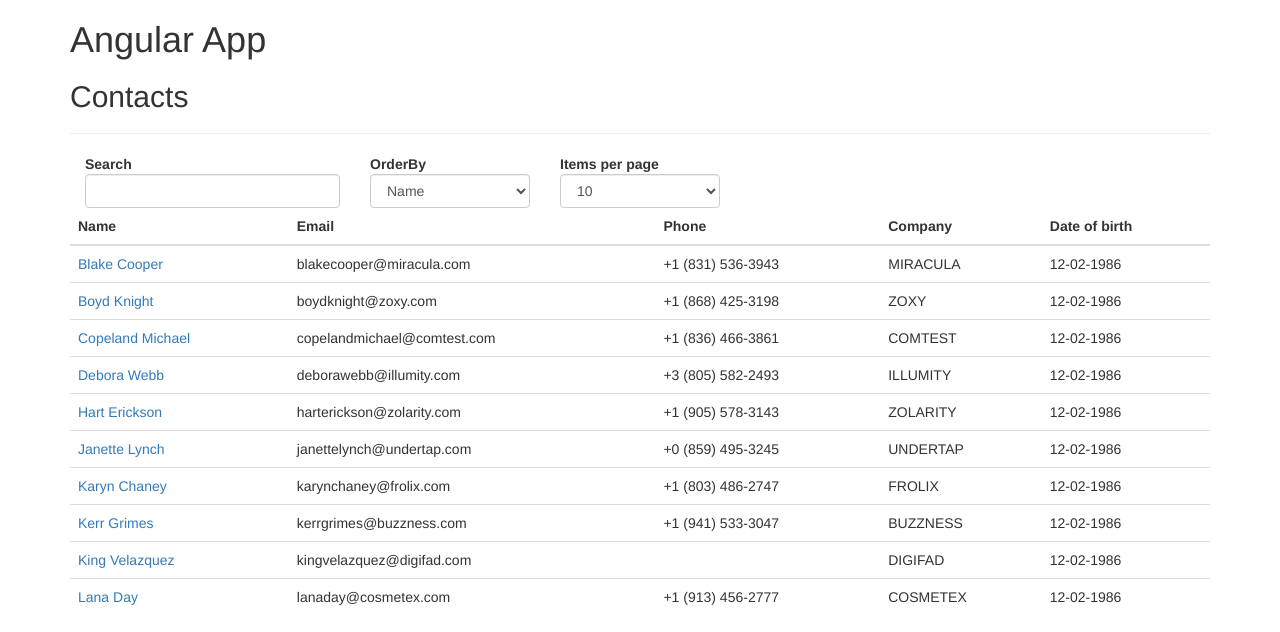
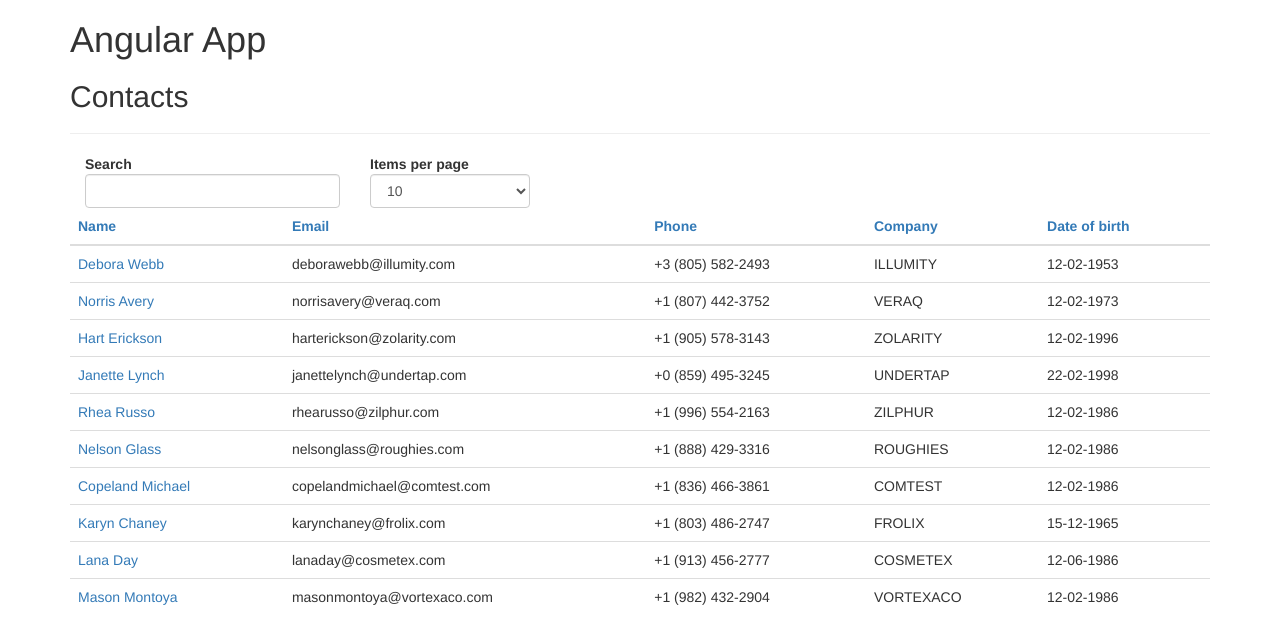
Before and after one commit to macruss/angular-app, a website: page src/index.html in a window 1280 px wide. Drawn offline with nearby package versions, Linux system fonts and the light colour scheme; some packages are replaced by stand-ins of ours; a script that the page names is missing.

Commit message:
update orderBy

```diff
--- a/src/css/main.css
+++ b/src/css/main.css
@@ -1,3 +1,15 @@
 /*.form-control {
   width: 30% !important;
 }*/
+
+th>a {
+  -webkit-user-select: none;
+  -o-user-select: none;
+  user-select: none;
+}
+
+th>a:hover {
+  cursor: pointer;
+  text-decoration: none;
+  -webkit-user-select: none;
+}
--- a/src/js/contacts_store.js
+++ b/src/js/contacts_store.js
@@ -4,7 +4,7 @@ var CONTACTS_FILE = [
     "date_created": "2014-05-24T09:20:20:14900",
     "isActive": true,
     "balance": "$1,934.15",
-    "birth_date": "12-02-1986",
+    "birth_date": "12-02-1953",
     "first_name": "Debora",
     "last_name": "Webb",
     "company": "ILLUMITY",
@@ -16,7 +16,7 @@ var CONTACTS_FILE = [
     "date_created": "2014-05-24T09:21:20:14900",
     "isActive": false,
     "balance": "$3,022.27",
-    "birth_date": "12-02-1986",
+    "birth_date": "12-02-1973",
     "first_name": "Norris",
     "last_name": "Avery",
     "company": "VERAQ",
@@ -28,7 +28,7 @@ var CONTACTS_FILE = [
     "date_created": "2014-05-24T09:22:22:14900",
     "isActive": true,
     "balance": "$1,362.49",
-    "birth_date": "12-02-1986",
+    "birth_date": "12-02-1996",
     "first_name": "Hart",
     "last_name": "Erickson",
     "company": "ZOLARITY",
@@ -40,7 +40,7 @@ var CONTACTS_FILE = [
     "date_created": "2014-05-24T09:23:20:14900",
     "isActive": true,
     "balance": "$2,017.40",
-    "birth_date": "12-02-1986",
+    "birth_date": "22-02-1998",
     "first_name": "Janette",
     "last_name": "Lynch",
     "company": "UNDERTAP",
@@ -88,7 +88,7 @@ var CONTACTS_FILE = [
     "date_created": "2014-05-24T09:27:20:14900",
     "isActive": true,
     "balance": "$1,170.59",
-    "birth_date": "12-02-1986",
+    "birth_date": "15-12-1965",
     "first_name": "Karyn",
     "last_name": "Chaney",
     "company": "FROLIX",
@@ -100,7 +100,7 @@ var CONTACTS_FILE = [
     "date_created": "2014-05-24T09:28:20:14900",
     "isActive": true,
     "balance": "$3,262.23",
-    "birth_date": "12-02-1986",
+    "birth_date": "12-06-1986",
     "first_name": "Lana",
     "last_name": "Day",
     "company": "COSMETEX",
@@ -124,7 +124,7 @@ var CONTACTS_FILE = [
     "date_created": "2014-05-24T09:30:20:14900",
     "isActive": false,
     "balance": "$3,829.83",
-    "birth_date": "12-02-1986",
+    "birth_date": "22-02-1986",
     "first_name": "Rosa",
     "last_name": "Pennington",
     "company": "ZIGGLES",
@@ -136,7 +136,7 @@ var CONTACTS_FILE = [
     "date_created": "2014-05-24T09:31:20:14900",
     "isActive": true,
     "balance": "$2,860.62",
-    "birth_date": "12-02-1986",
+    "birth_date": "12-02-1982",
     "first_name": "Blake",
     "last_name": "Cooper",
     "company": "MIRACULA",
@@ -148,7 +148,7 @@ var CONTACTS_FILE = [
     "date_created": "2014-05-24T09:32:20:14900",
     "isActive": false,
     "balance": "$2,038.45",
-    "birth_date": "12-02-1986",
+    "birth_date": "12-06-1986",
     "first_name": "Kerr",
     "last_name": "Grimes",
     "company": "BUZZNESS",
@@ -172,7 +172,7 @@ var CONTACTS_FILE = [
     "date_created": "2014-05-24T09:34:20:14900",
     "isActive": true,
     "balance": "$1,792.28",
-    "birth_date": "12-02-1986",
+    "birth_date": "16-02-1926",
     "first_name": "King",
     "last_name": "Velazquez",
     "company": "DIGIFAD",
--- a/src/js/controllers/contacts.controller.js
+++ b/src/js/controllers/contacts.controller.js
@@ -9,16 +9,14 @@
   function ContactsCtrl(contacts, $log, filterFilter) {
     var vm = this;
     vm.contacts = [];
-    vm.sortColumns = [
-            {name:'Name', value:'first_name'},
-            {name:'Surname' ,value:'last_name'},
-            {name:'Email' ,value:'email'},
-            {name:'Phone' ,value:'phone'},
-            {name:'Company' ,value:'company'},
-            {name:'Date of birth',value:'birth_date'}
-        ];
-    vm.orderByColumn = vm.sortColumns[0];
+    vm.sortField = undefined;
+    vm.reverse = false;
     vm.optItemsPerPage = [10, 20, 50];
+
+    vm.setTotalItems = setTotalItems;
+    vm.sort = sort;
+    vm.isSortUp = isSortUp;
+    vm.isSortDown = isSortDown;
 
     activate();
 
@@ -27,15 +25,29 @@
       vm.totalItems = vm.contacts.length;
       vm.currentPage = 1;
       vm.itemsPerPage = vm.optItemsPerPage[0];
-
     }
-
-    vm.setTotalItems = setTotalItems;
 
     function setTotalItems() {
       vm.contacts = filterFilter(contacts.all(), vm.search)
       vm.totalItems = vm.contacts.length;
     }
 
+    function sort(fieldName) {
+      if(vm.sortField === fieldName)
+        vm.reverse = !vm.reverse
+      else{
+        vm.sortField = fieldName;
+        vm.reverse = false;
+      }
+    }
+
+    function isSortUp(fieldName) {
+      return vm.sortField === fieldName && !vm.reverse;
+    }
+
+    function isSortDown(fieldName) {
+      return vm.sortField === fieldName && vm.reverse;
+    }
+
   }
 })();
--- a/src/partials/contacts.html
+++ b/src/partials/contacts.html
@@ -7,10 +7,10 @@
     <input class="form-control" id="search" ng-model="vm.search" ng-change="vm.setTotalItems()">
   </div>
 
-  <div class="col-sm-2">
+<!--   <div class="col-sm-2">
     <b>OrderBy</b>
-    <select class="form-control" ng-model="vm.orderByColumn" ng-options="col.name for col in vm.sortColumns"></select>
-  </div>
+    <select class="form-control" ng-model="vm.orderBy" ng-options="col.name for col in vm.sortColumns"></select>
+  </div> -->
 
   <div class="col-sm-2">
     <b>Items per page </b>
@@ -18,18 +18,43 @@
   </div>
 
 
-<table class="table">
+<table class="table table-hover">
   <thead>
     <tr>
-      <th>Name</th>
-      <th>Email</th>
-      <th>Phone</th>
-      <th>Company</th>
-      <th>Date of birth</th>
+      <th>
+        <a ng-click="vm.sort('first_name')">
+          Name <span class="glyphicon" ng-class ="{'glyphicon-chevron-up': vm.isSortUp('first_name'),
+                                                'glyphicon-chevron-down': vm.isSortDown('first_name')}"></span>
+        </a>
+      </th>
+      <th>
+        <a ng-click="vm.sort('email')">
+          Email <span class="glyphicon" ng-class ="{'glyphicon-chevron-up': vm.isSortUp('email'),
+                                                'glyphicon-chevron-down': vm.isSortDown('email')}"></span>
+        </a>
+      </th>
+      <th>
+        <a ng-click="vm.sort('phone')">
+          Phone <span class="glyphicon" ng-class ="{'glyphicon-chevron-up': vm.isSortUp('phone'),
+                                                'glyphicon-chevron-down': vm.isSortDown('phone')}"></span>
+        </a>
+      </th>
+      <th>
+        <a ng-click="vm.sort('company')">
+          Company <span class="glyphicon" ng-class ="{'glyphicon-chevron-up': vm.isSortUp('company'),
+                                                'glyphicon-chevron-down': vm.isSortDown('company')}"></span>
+        </a>
+      </th>
+      <th>
+        <a ng-click="vm.sort('birth_date')">
+          Date of birth <span class="glyphicon" ng-class ="{'glyphicon-chevron-up': vm.isSortUp('birth_date'),
+                                                'glyphicon-chevron-down': vm.isSortDown('birth_date')}"></span>
+        </a>
+      </th>
     </tr>
   </thead>
   <tbody>
-    <tr ng-repeat="contact in vm.contacts | orderBy:vm.orderByColumn.value | pagination: vm.currentPage : vm.itemsPerPage | limitTo: vm.itemsPerPage ">
+    <tr ng-repeat="contact in vm.contacts | orderBy:vm.sortField:vm.reverse | pagination:vm.currentPage:vm.itemsPerPage | limitTo:vm.itemsPerPage">
       <td><a ng-href="#/{{contact.id}}" ng-bind="contact.first_name + ' ' + contact.last_name"></a></td>
       <td ng-bind="contact.email"></td>
       <td ng-bind="contact.phone"></td>
```
